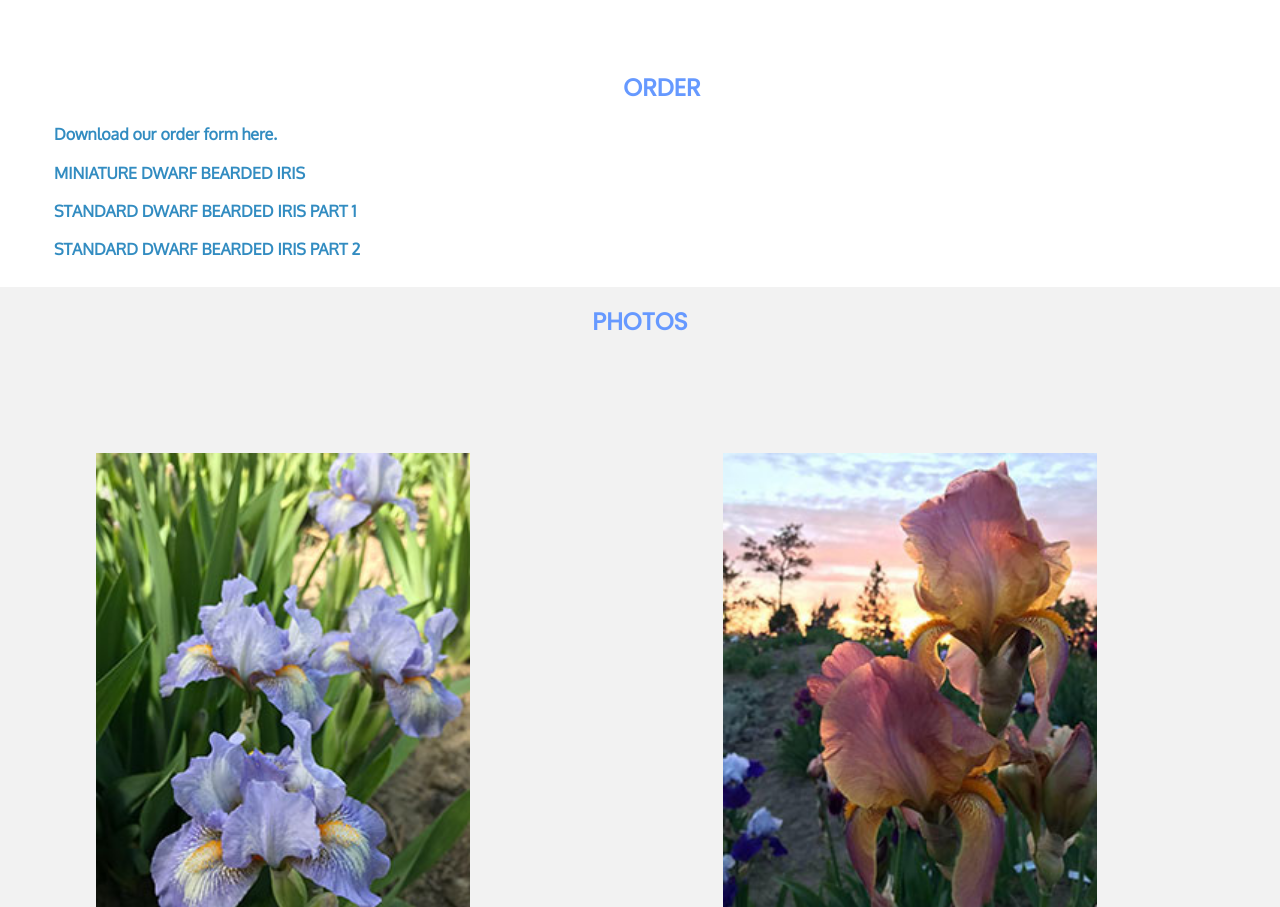
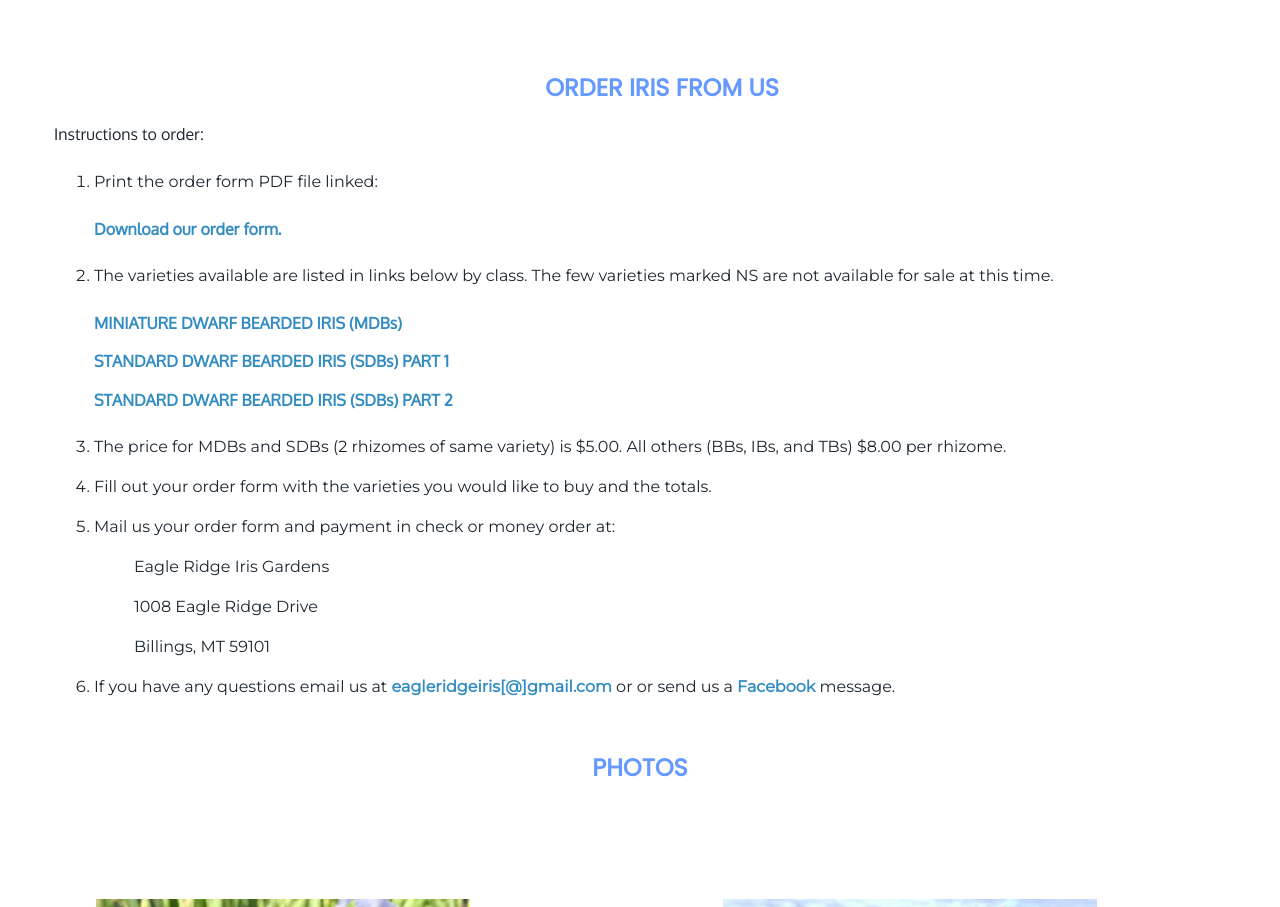
Before and after one commit to janroddy/eagle-ridge-iris, a plain HTML site: page index.html in a window 1280 px wide. Shown: the part 1225-2132 px from the top of the page. Drawn offline with nearby package versions, Linux system fonts and the light colour scheme.

Commit message:
added order instructions

```diff
--- a/css/main.css
+++ b/css/main.css
@@ -152,6 +152,11 @@ h2{
     background-image: url("img/header.jpg")
 }
 
+a:hover{
+    color:  #1D2731;
+
+}
+
 nav {
     width: 100%;
     background:  #6699ff;
@@ -183,7 +188,6 @@ nav ul  {
 
 
 
-
 .main-content {
     padding: 10px;
     margin: 10px;
@@ -203,13 +207,21 @@ nav ul  {
     width: 95%;
     float: right;
 
+
+}
+
+#order ol {
+    line-height: 2.5em;
+}
+#address {
+    list-style-type: none;
 }
 #order-link {
     font-size: 1em;
 }
+
 #photos {
     float: left;
-    background-color: #f2f2f2;
     padding-bottom: 50px;
 
 }
@@ -223,10 +235,14 @@ nav ul  {
 
     }
 
+
+
+
 #contact a img {
     width: 10%;
     float: right;
     letter-spacing: 10px;
+
 
 
 }
--- a/index.html
+++ b/index.html
@@ -37,7 +37,7 @@
     <nav>
         <ul>
             <li><a href="#about">about</a></li>
-            <li><a href="#order">order form</a></li>
+            <li><a href="#order">order iris from us</a></li>
             <li><a href="#photos">photos</a></li>
             <li><a href="#footer">contact</a></li>
         </ul>
@@ -54,12 +54,29 @@
         <p>Eagle Ridge Iris Gardens came to fruition in 1998.  It all began with owner-operator, Delane, sitting on the curb watching his grandmother tend her iris garden, and later his love of photographing wild flowers blossomed into a new passion. Located in the beautiful Emerald Hills of Billings, MT, over 3000 varieties of iris from all different classes are grown. The bloom generally begins mid-April and lasts though the 4th of July.  Lovingly tended by Iris the pug, Brian the Great Dane, George the cat, Delane and Jane, the iris are flourishing beyond their wildest dreams!  </p>
     </section>
     <section id="order">
-        <h1>Order</h1>
-        </figure>
-        <p><a id="order-link" href="iris-order-form.pdf" target="_blank" >Download our order form here. </a></p>
-        <p><a id="order-link" href="mdbs.pdf" target="_blank" >MINIATURE DWARF BEARDED IRIS</a></p>
-        <p><a id="order-link" href="sdbs1.pdf" target="_blank" >STANDARD DWARF BEARDED IRIS PART 1</a></p>
-        <p><a id="order-link" href="sdbs2.pdf" target="_blank" >STANDARD DWARF BEARDED IRIS PART 2</a></p>
+        <h1>Order iris from us</h1>
+        <p>Instructions to order: </p>
+        <ol>
+            <li>Print the order form PDF file linked: <p><a id="order-link" href="iris-order-form.pdf" target="_blank" >Download our order form.</a></p></li>
+            <li>The varieties available are listed in links below by class. The few varieties marked NS are not available for sale at this time.
+                <p><a id="order-link" href="mdbs.pdf" target="_blank" >MINIATURE DWARF BEARDED IRIS (MDBs) </a></p>
+                <p><a id="order-link" href="sdbs1.pdf" target="_blank" >STANDARD DWARF BEARDED IRIS (SDBs) PART 1</a></p>
+                <p><a id="order-link" href="sdbs2.pdf" target="_blank" >STANDARD DWARF BEARDED IRIS (SDBs) PART 2</a></p></li>
+             <li>The price for MDBs and SDBs (2 rhizomes of same variety) is $5.00.  All others (BBs, IBs, and TBs) $8.00 per rhizome. </li>
+             <li>Fill out your order form with the varieties you would like to buy and the totals. </li>
+             <li>Mail us your order form and payment in check or money order at:
+                <ul id="address">
+                    <li>Eagle Ridge Iris Gardens</li>
+                    <li>1008 Eagle Ridge Drive</li>
+                    <li>Billings, MT 59101</li>
+                </ul>
+            <li>If you have any questions email us at <a href="mailto:eagleridgeiris@gmail.com">eagleridgeiris[@]gmail.com</a> or or send us a <a href=""https://www.facebook.com/Eagle-Ridge-Iris-Gardens-333278046753933/" target="_blank"">Facebook</a> message.
+            </li>
+             </li>
+
+
+
+        </ol>
     </section>
     <section id="photos">
         <h1>Photos</h1>
```
